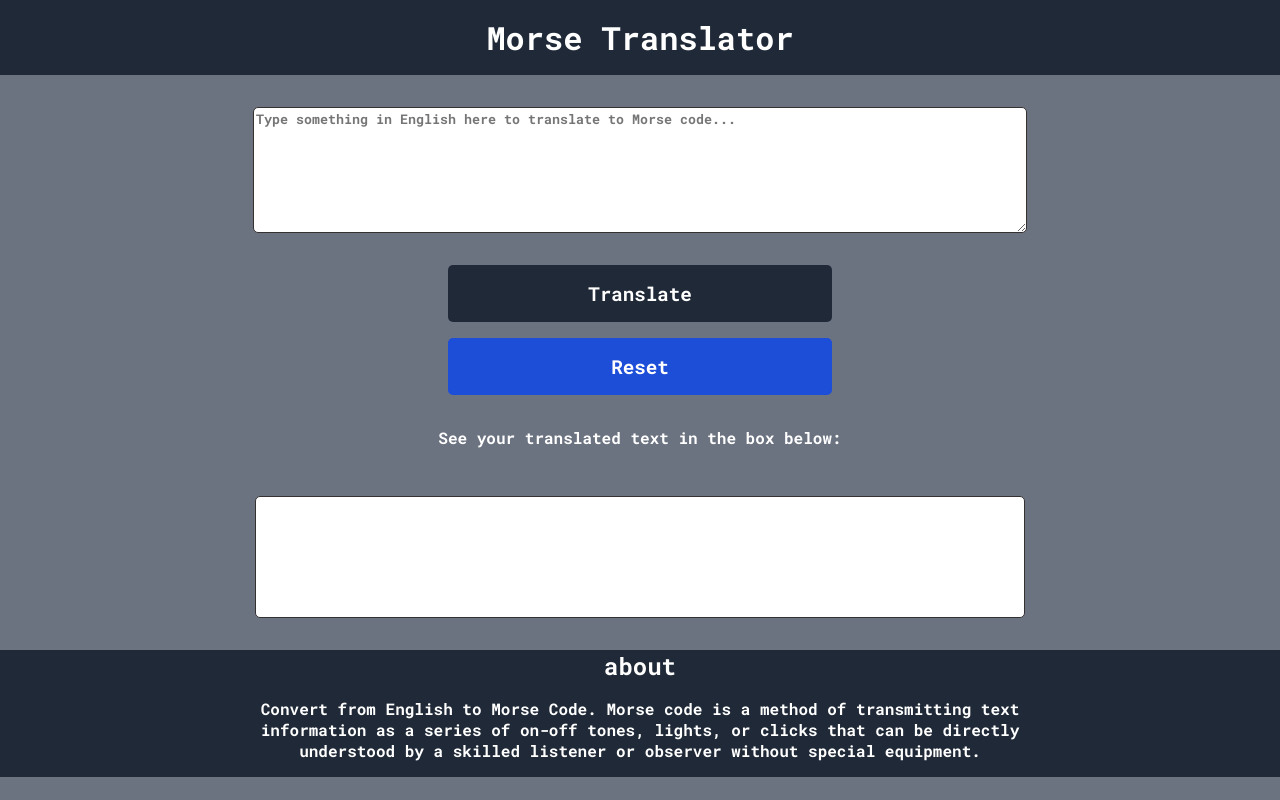
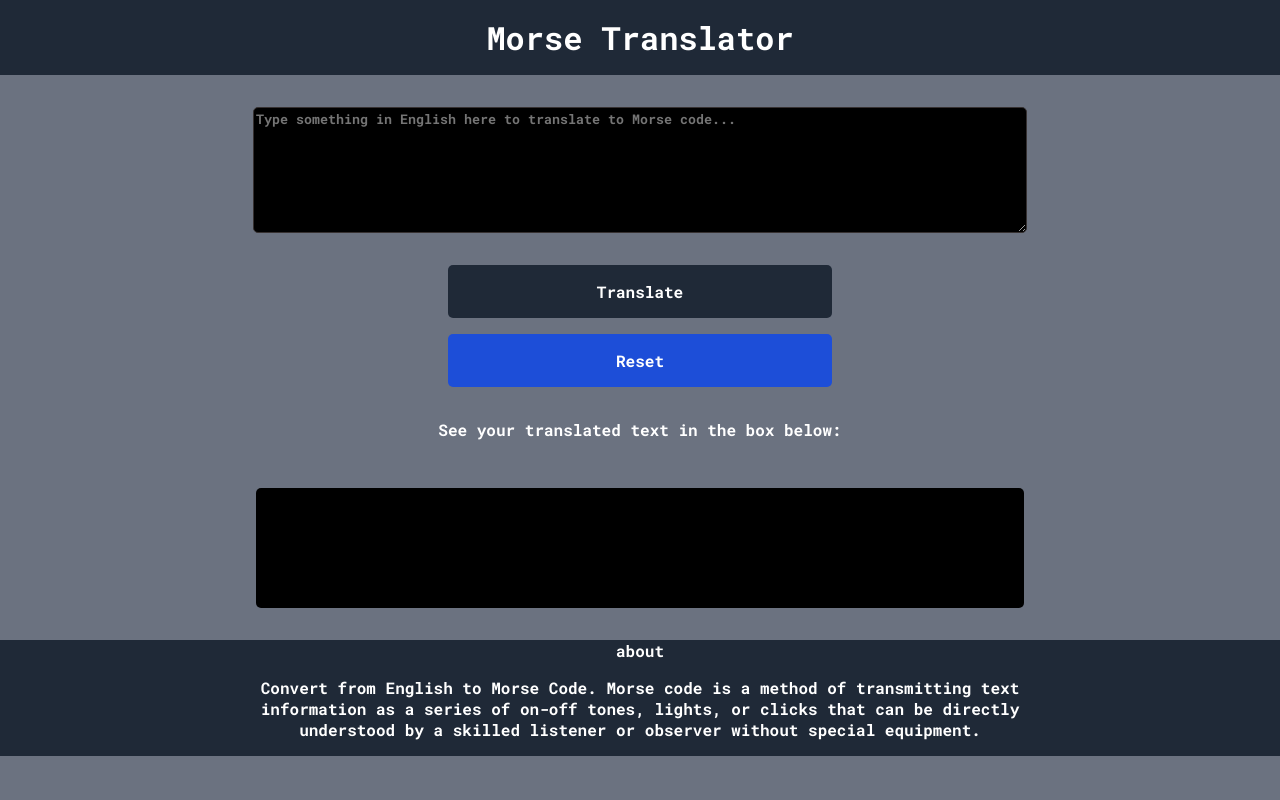
Before and after one commit to ianuragsharma/morse-translator, a plain HTML site: page index.html in a window 1280 px wide. Drawn offline with Linux system fonts and the light colour scheme.

Commit message:
styles:updated font size

```diff
--- a/styles.css
+++ b/styles.css
@@ -27,6 +27,7 @@ body {
 }
 
 .text-translatefrom {
+  background-color: black;
   color: white;
   border: 1px solid rgb(54, 49, 49);
   border-radius: 5px;
@@ -37,7 +38,8 @@ body {
 }
 
 .translated-text {
-  background-color: white;
+  background-color: black;
+  color
   border: 1px solid rgb(54, 49, 49);
   border-radius: 5px;
   height: 15vh;
@@ -53,7 +55,7 @@ body {
   cursor: pointer;
   padding: 1rem;
   width: 30%;
-  font-size: larger;
+  font-size: medium;
   margin-bottom: 1rem;
   border: 0;
   border-radius: 5px;
@@ -65,7 +67,7 @@ body {
   cursor: pointer;
   padding: 1rem;
   width: 30%;
-  font-size: larger;
+  font-size: medium;
   margin-bottom: 1rem;
   border: 0;
   border-radius: 5px;
@@ -86,6 +88,6 @@ footer {
 }
 
 #footer-div {
-  font-size: x-large;
+  font-size: medium;
   font-weight: bold;
 }
```
